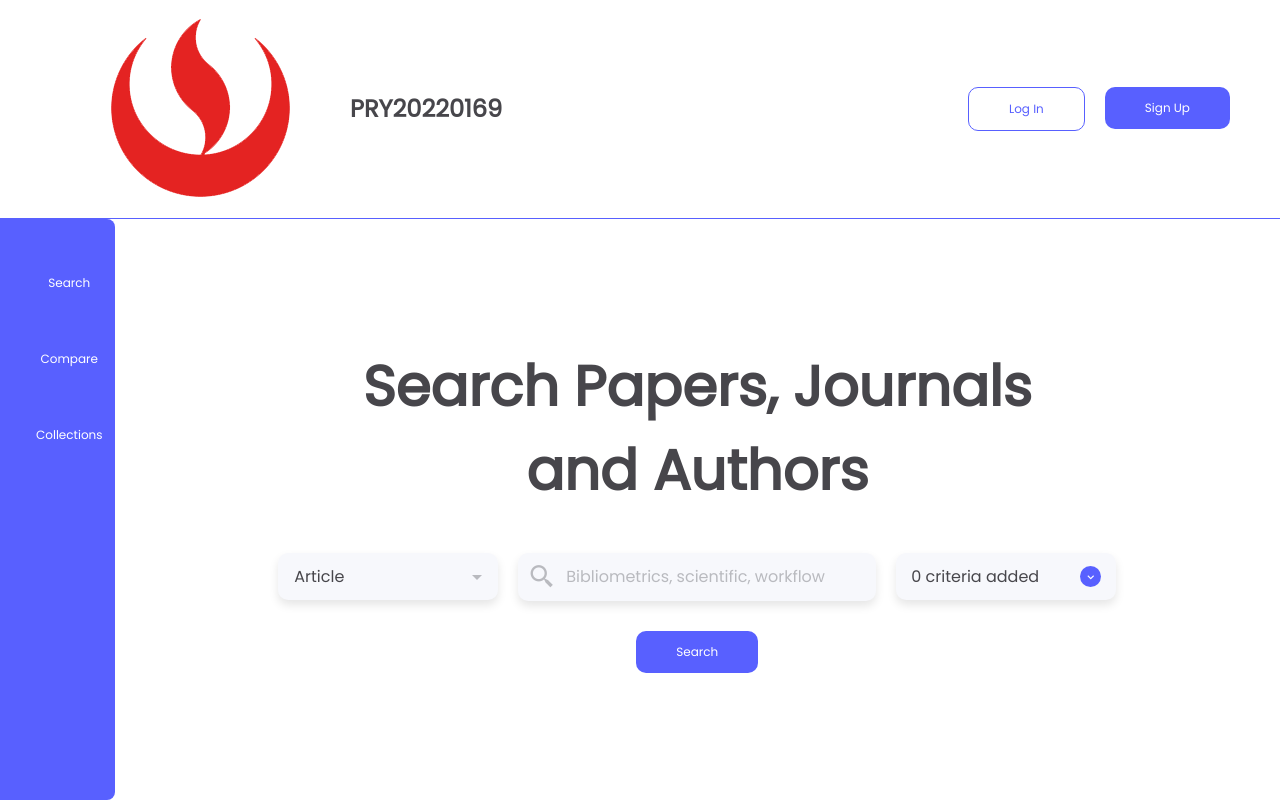
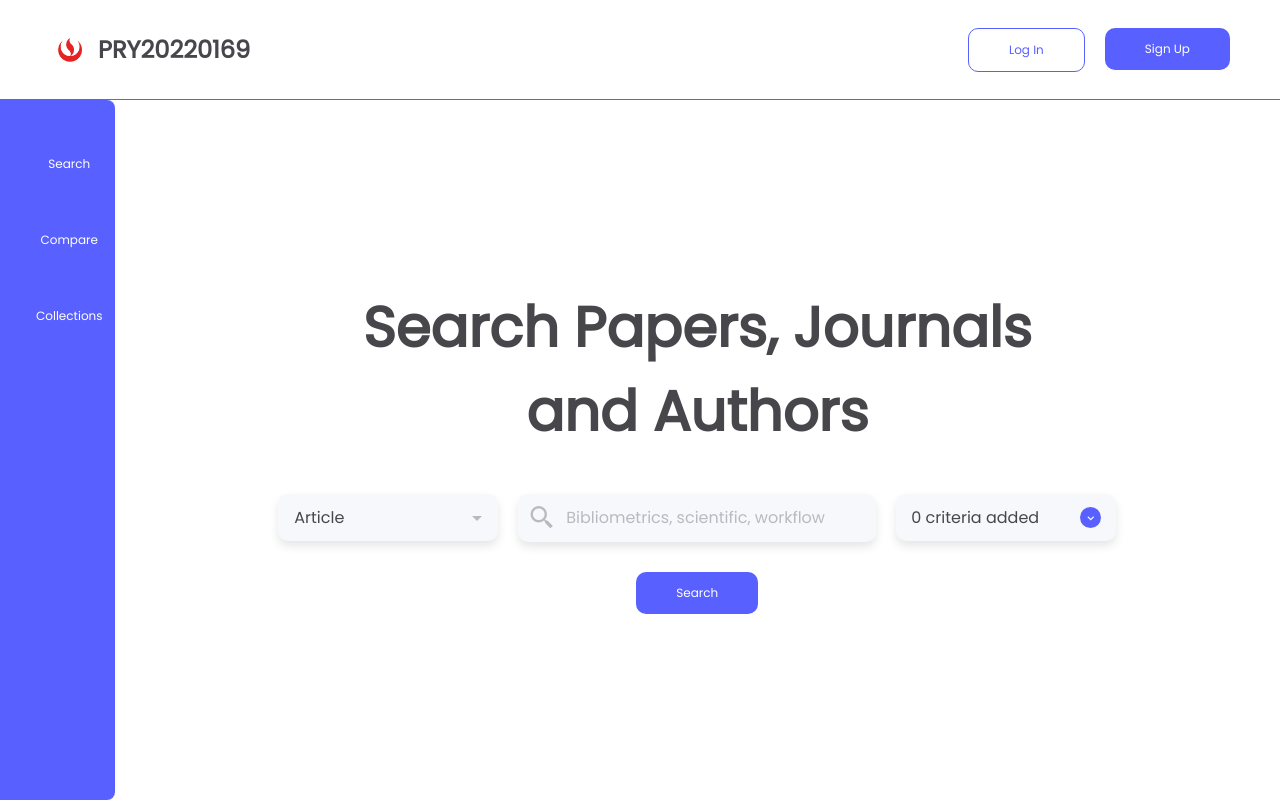
Before and after one commit to PRY20220169/Client-Side, a Vue app: page / in a window 1280 px wide. Built offline with nearby package versions, Linux system fonts and the light colour scheme; some icons are missing; what vue-sweetalert2 would draw is missing.

Commit message:
Updated img class to size down the icon.

```diff
--- a/src/components/header-bar.vue
+++ b/src/components/header-bar.vue
@@ -1,7 +1,7 @@
 <template>
 	<header id="header-bar">
 		<div id="title" class="flex items-center">
-      <img src="../assets/images/upc.png" alt="">
+      <img src="../assets/images/upc.png" alt="" class="w-10 mr-2">
 			<h2
 				class="hover:cursor-pointer hover:brightness-90 transition ease-in-out"
 				@click="goToHome()"
```
